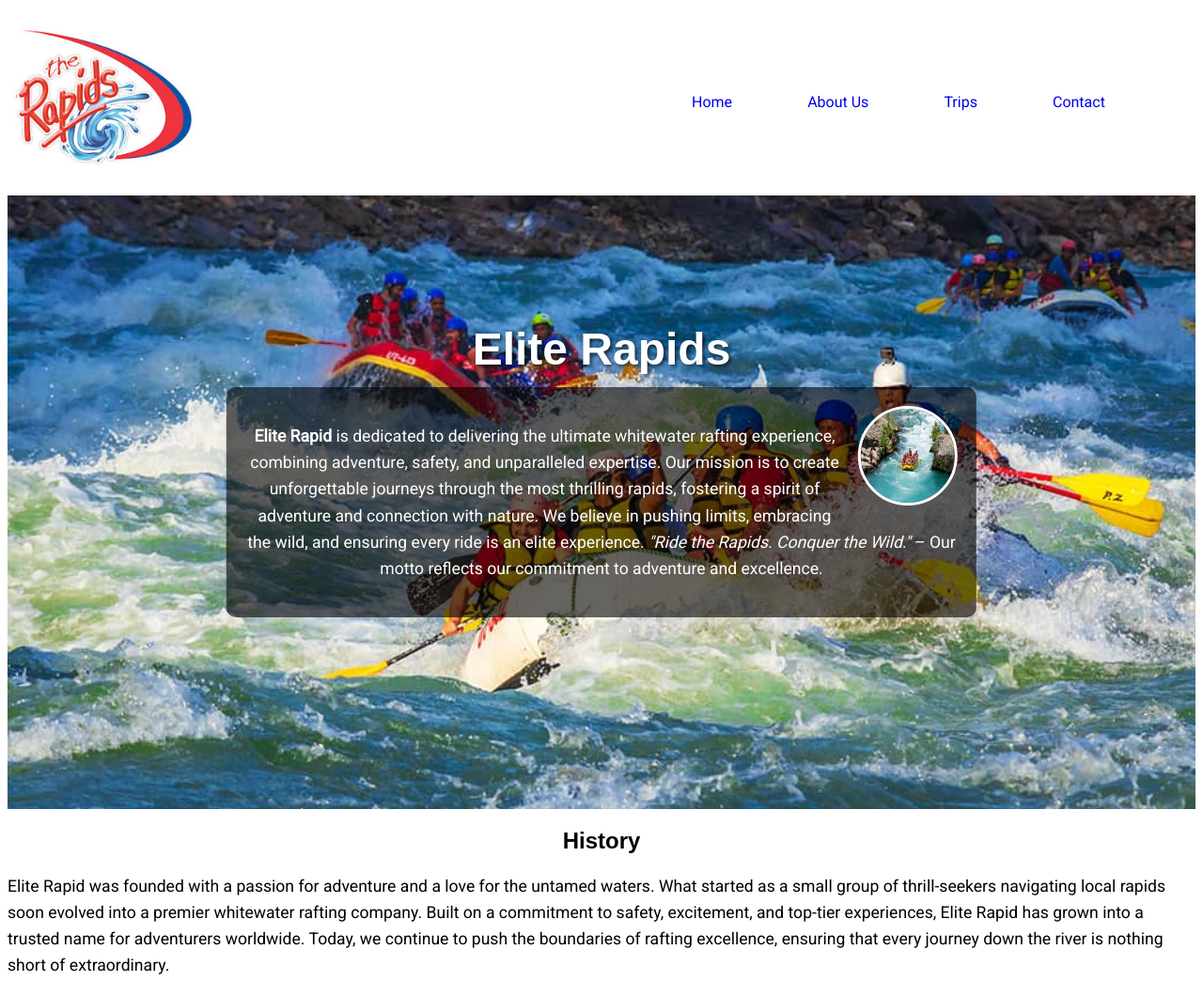
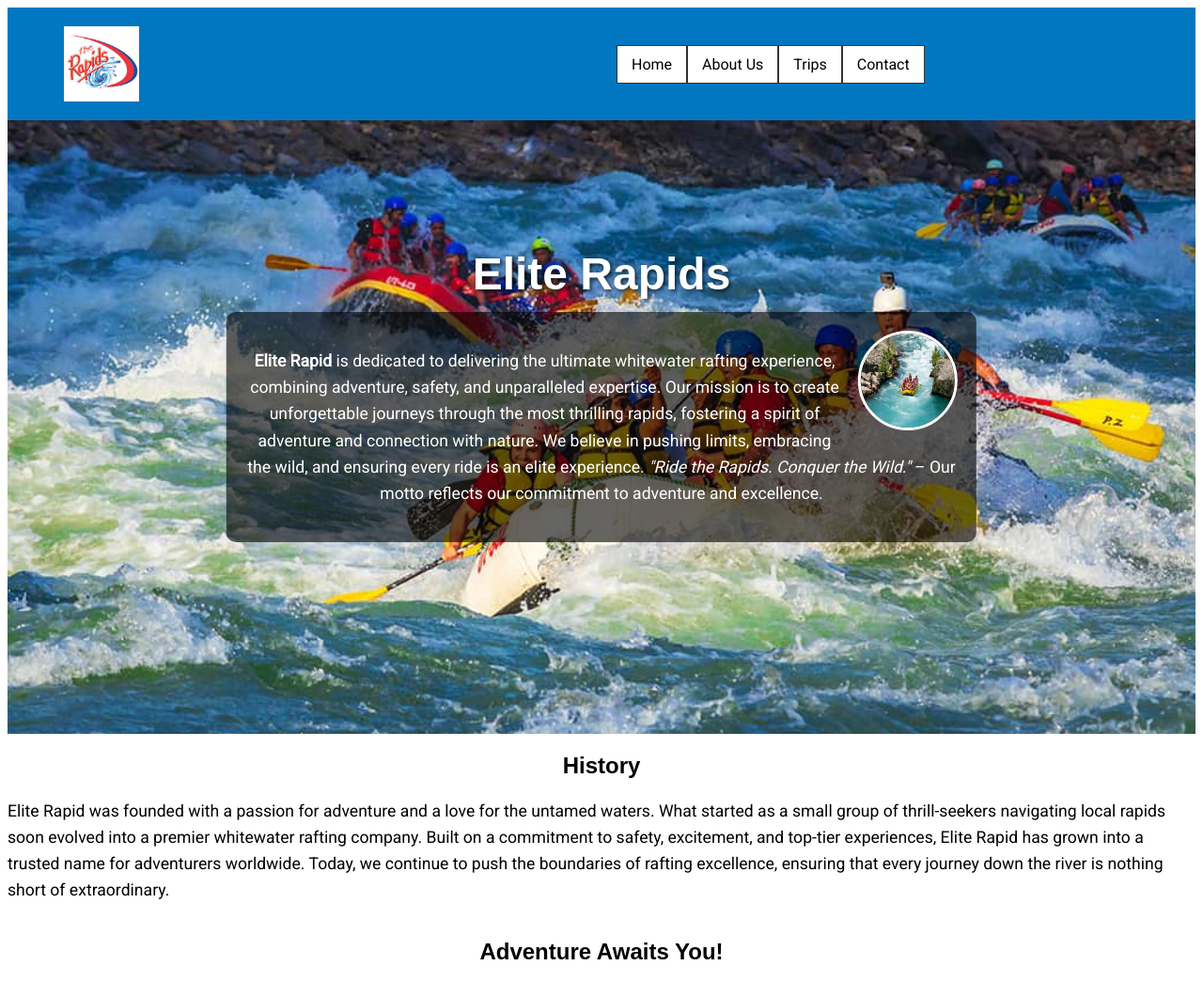
Before and after one commit to Ugofebe/wdd130, a plain HTML site: page wwr/about.html in a window 1280 px wide. Shown: the top 1044 px of the page at 94% size. Drawn offline with Linux system fonts and the light colour scheme; a web font is replaced by a local one.

Commit message:
late for week 4

```diff
--- a/wwr/styles/rafting.css
+++ b/wwr/styles/rafting.css
@@ -97,14 +97,39 @@ a {
 header {
     display: grid;
     grid-template-columns: 1fr 1fr;
+    justify-content: space-around;
+    background-color: var(--primary-color);
 
 }
 nav {
     padding: 1rem;
     display: flex;
-    justify-content: space-evenly;
+    justify-content: ;
     align-items: center;
+
 }
+
+header img {
+    width: 80px;  /* Adjust the width of the logo */
+    margin-left: 60px; /* Adds some space between the logo and the left side */
+    margin-top: 20px;  /* Adds space at the top of the logo */
+    margin-bottom: 20px;  /* Adds space at the bottom of the logo */
+    height: auto;
+}
+nav a {
+    display: inline-block;       /* Makes the links behave like boxes */
+    padding: 10px 15px;          /* Adds space inside the box */
+    margin: 0px;                 /* Adds space between the boxes */
+    border: 1px solid #333;      /* Creates the border around the link */
+    border-radius: 0px;          /* Optional: rounded corners */
+    text-decoration: none;       /* Removes underline */
+    color: #000;                 /* Link text color */
+    background-color: var(--white);   /* Optional: light background */
+    transition: background 0.3s; /* Smooth hover effect */
+  }
+  header nav a:hover {
+    background-color: var(--secondary-color)      /* Change background on hover */
+  }
 h2 {
     display: flex;
     justify-content: center; /* Centers horizontally */
```
